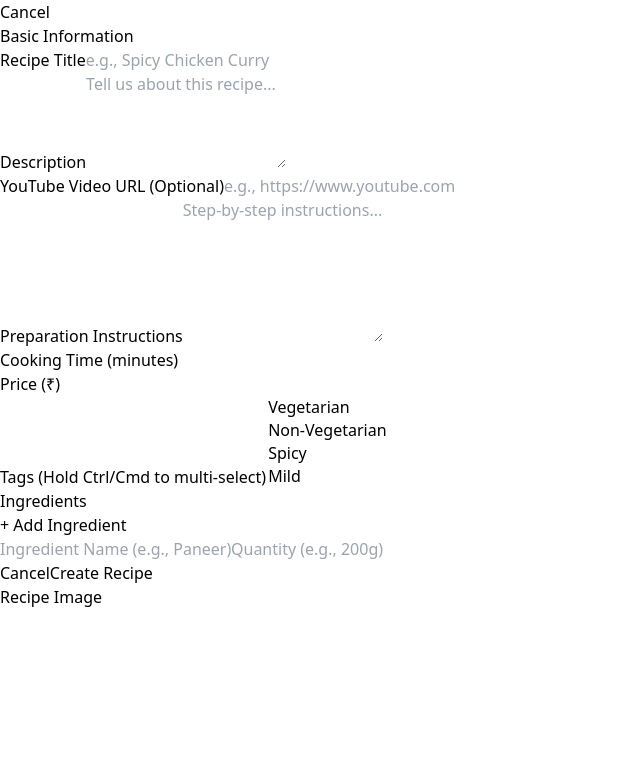
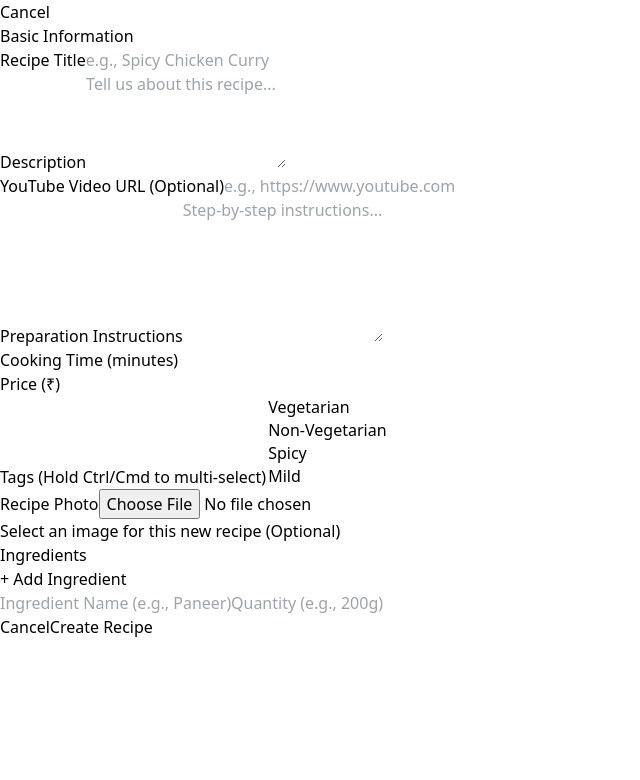
Before and after one commit to Mounesh2/recipe-management-system-mp, a React app: page /recipes/create in a window 1280 px wide. Shown: the part 1376-2156 px from the top of the page, without its empty margins (0-640 px from the left). After the commit the page ends 2015 px from the top, so only its background shows below. Built offline with nearby package versions, Linux system fonts and the light colour scheme; no server answers; sample sign-in values are in the browser's storage; the HTML template or start-up script is replaced by a standard one.

Commit message:
Show image upload only when editing, add file input on create recipe with automatic image upload after save

```diff
--- a/src/pages/CreateRecipePage.jsx
+++ b/src/pages/CreateRecipePage.jsx
@@ -1,6 +1,6 @@
 import React, { useState, useEffect } from 'react';
 import { useParams, useNavigate } from 'react-router-dom';
-import { createRecipe, updateRecipe, getRecipe } from '../services/api';
+import { createRecipe, updateRecipe, getRecipe, uploadRecipeImage } from '../services/api';
 import ImageUpload from '../components/ImageUpload';
 
 const CreateRecipePage = () => {
@@ -25,6 +25,7 @@ const CreateRecipePage = () => {
     });
 
     const [imagePreview, setImagePreview] = useState(null);
+    const [selectedFile, setSelectedFile] = useState(null);
 
     useEffect(() => {
         if (isEditing) {
@@ -104,6 +105,13 @@ const CreateRecipePage = () => {
                 response = await updateRecipe(id, payload);
             } else {
                 response = await createRecipe(payload);
+                if (selectedFile) {
+                    try {
+                        await uploadRecipeImage(response.id, selectedFile);
+                    } catch (uploadErr) {
+                        console.error("Auto image upload failed", uploadErr);
+                    }
+                }
             }
 
             // Note: If you need to POST ingredients separately to an Ingredients API,
@@ -245,6 +253,19 @@ const CreateRecipePage = () => {
                                     <option value="5">Dessert</option>
                                 </select>
                             </div>
+
+                            {!isEditing && (
+                                <div>
+                                    <label className="block text-sm font-medium text-gray-700 mb-1">Recipe Photo</label>
+                                    <input
+                                        type="file"
+                                        accept="image/*"
+                                        onChange={(e) => setSelectedFile(e.target.files[0])}
+                                        className="block w-full px-4 py-3 border border-gray-300 rounded-lg shadow-sm focus:ring-emerald-500 focus:border-emerald-500 sm:text-sm"
+                                    />
+                                    <p className="text-xs text-gray-500 mt-1">Select an image for this new recipe (Optional)</p>
+                                </div>
+                            )}
                         </div>
 
                         {/* Ingredients */}
@@ -308,6 +329,7 @@ const CreateRecipePage = () => {
                     </form>
                 </div>
 
+                {isEditing && (
                     <div className="mt-8">
                         <ImageUpload
                             recipeId={id}
@@ -318,6 +340,7 @@ const CreateRecipePage = () => {
                             }}
                         />
                     </div>
+                )}
             </div>
         </div>
     );
```
Lines whose indentation alone changed are shown as unchanged.
